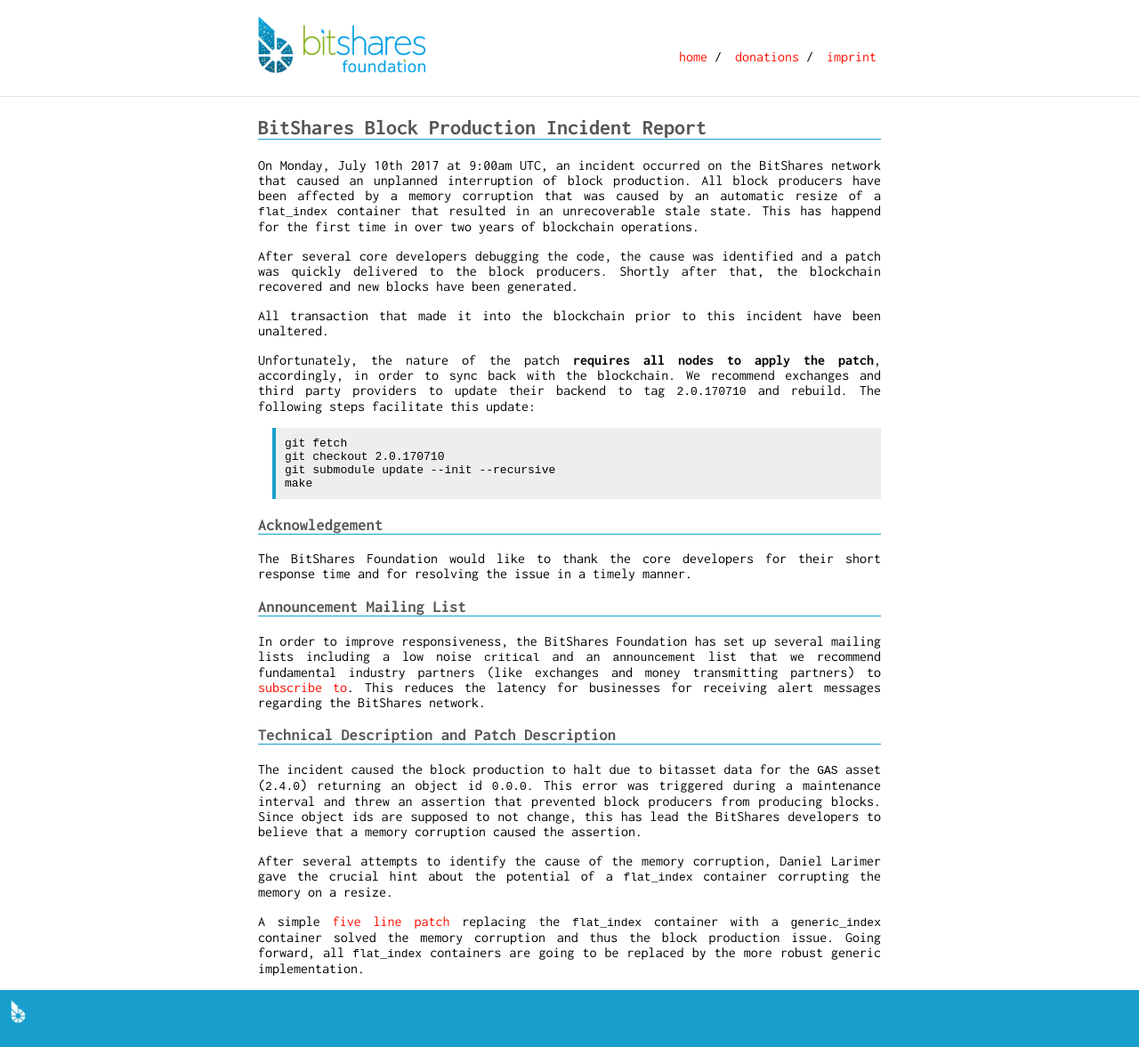
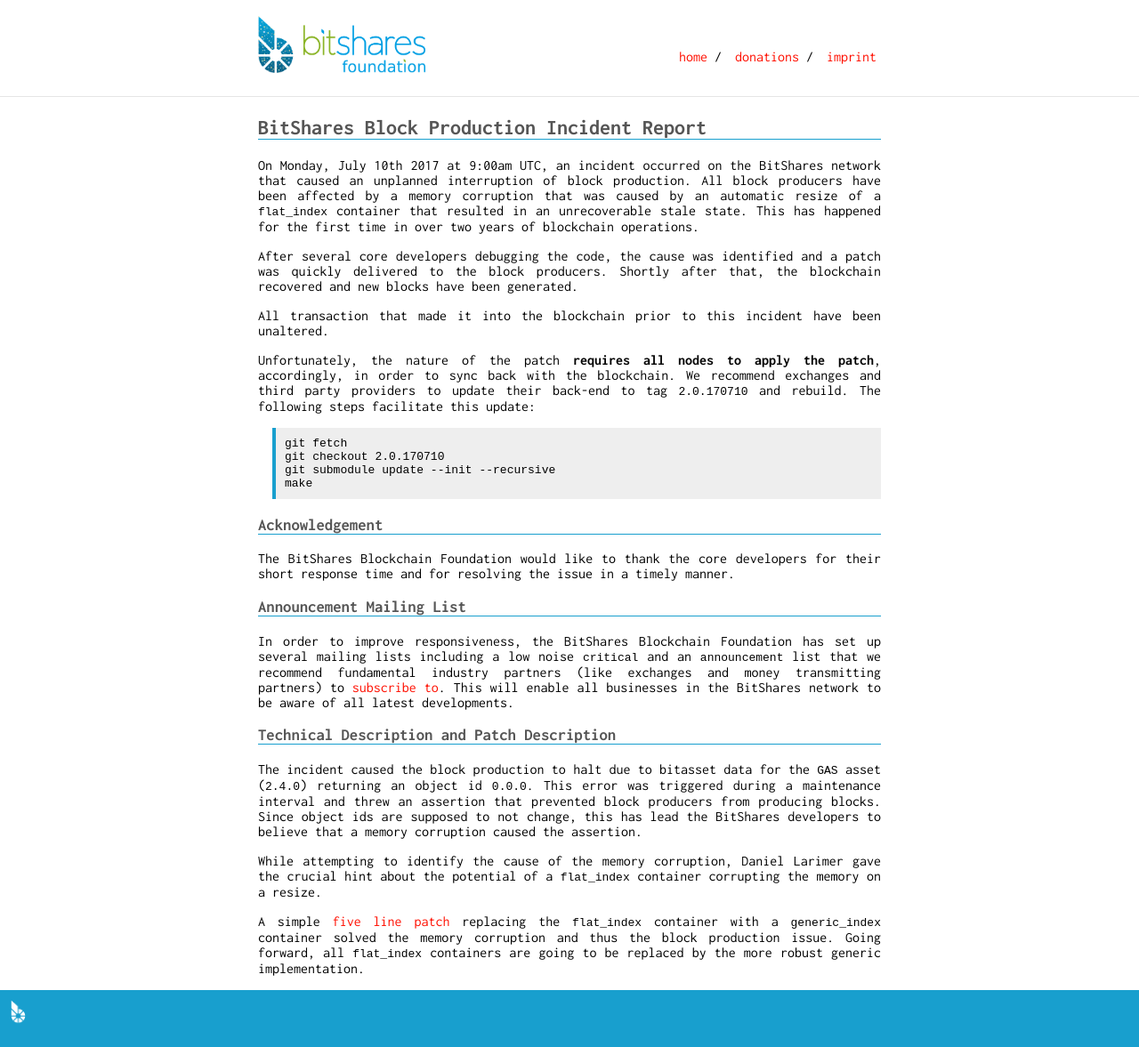
Before and after one commit to thehapax/bitshares.foundation, a Jekyll site: the page built from _announcements/2017-07-11-bitshares-downtime-incident.md, in a window 1280 px wide. Shown: the whole page at 89% size. Built offline with Jekyll 4.4.1, drawn with Linux system fonts in a browser that asks for light colours.

Commit message:
[name] bitshares foundation -> bitshares blockchain foundation

```diff
--- a/_announcements/2017-07-11-bitshares-downtime-incident.md
+++ b/_announcements/2017-07-11-bitshares-downtime-incident.md
@@ -7,7 +7,7 @@ On Monday, July 10th 2017 at 9:00am UTC, an incident occurred on the BitShares
 network that caused an unplanned interruption of block production. All block
 producers have been affected by a memory corruption that was caused by an
 automatic resize of a `flat_index` container that resulted in an unrecoverable
-stale state. This has happend for the first time in over two years of
+stale state. This has happened for the first time in over two years of
 blockchain operations.
 
 After several core developers debugging the code, the cause was identified and
@@ -19,7 +19,7 @@ been unaltered.
 
 Unfortunately, the nature of the patch **requires all nodes to apply the
 patch**, accordingly, in order to sync back with the blockchain. We recommend
-exchanges and third party providers to update their backend to tag
+exchanges and third party providers to update their back-end to tag
 `2.0.170710` and rebuild. The following steps facilitate this update:
 
     git fetch
@@ -29,17 +29,17 @@ exchanges and third party providers to update their backend to tag
 
 ### Acknowledgement
 
-The BitShares Foundation would like to thank the core developers for their
-short response time and for resolving the issue in a timely manner.
+The BitShares Blockchain Foundation would like to thank the core developers for
+their short response time and for resolving the issue in a timely manner.
 
 ### Announcement Mailing List
 
-In order to improve responsiveness, the BitShares Foundation has set up several
-mailing lists including a low noise `critical` and an `announcement` list that
-we recommend fundamental industry partners (like exchanges and money
+In order to improve responsiveness, the BitShares Blockchain Foundation has set
+up several mailing lists including a low noise `critical` and an `announcement`
+list that we recommend fundamental industry partners (like exchanges and money
 transmitting partners) to [subscribe to](http://lists.bitshares.foundation).
-This reduces the latency for businesses for receiving alert messages regarding
-the BitShares network.
+This will enable all businesses in the BitShares network to be aware of all
+latest developments.
 
 ### Technical Description and Patch Description
 
@@ -50,9 +50,9 @@ block producers from producing blocks. Since object ids are supposed to not
 change, this has lead the BitShares developers to believe that a memory
 corruption caused the assertion.
 
-After several attempts to identify the cause of the memory corruption, Daniel
-Larimer gave the crucial hint about the potential of a `flat_index` container
-corrupting the memory on a resize.
+While attempting to identify the cause of the memory corruption, Daniel
+Larimer gave the crucial hint about the potential of a `flat_index`
+container corrupting the memory on a resize.
 
 A simple [five line
 patch](https://github.com/bitshares/bitshares-core/commit/67804359693168f16db98b40319593b64b6a9eed)
--- a/_config.yml
+++ b/_config.yml
@@ -1,4 +1,4 @@
-title: BitShares Foundation
+title: BitShares Blockchain Foundation
 url: "http://www.bitshares.foundation"
 baseurl: ""
 markdown: kramdown
```
Also changed, not shown: _workers/2017-07-peter-conrad.md (+6 -5 lines), donations.md (+3 -2 lines), index.md (+12 -12 lines), worker.md (+9 -8 lines).
